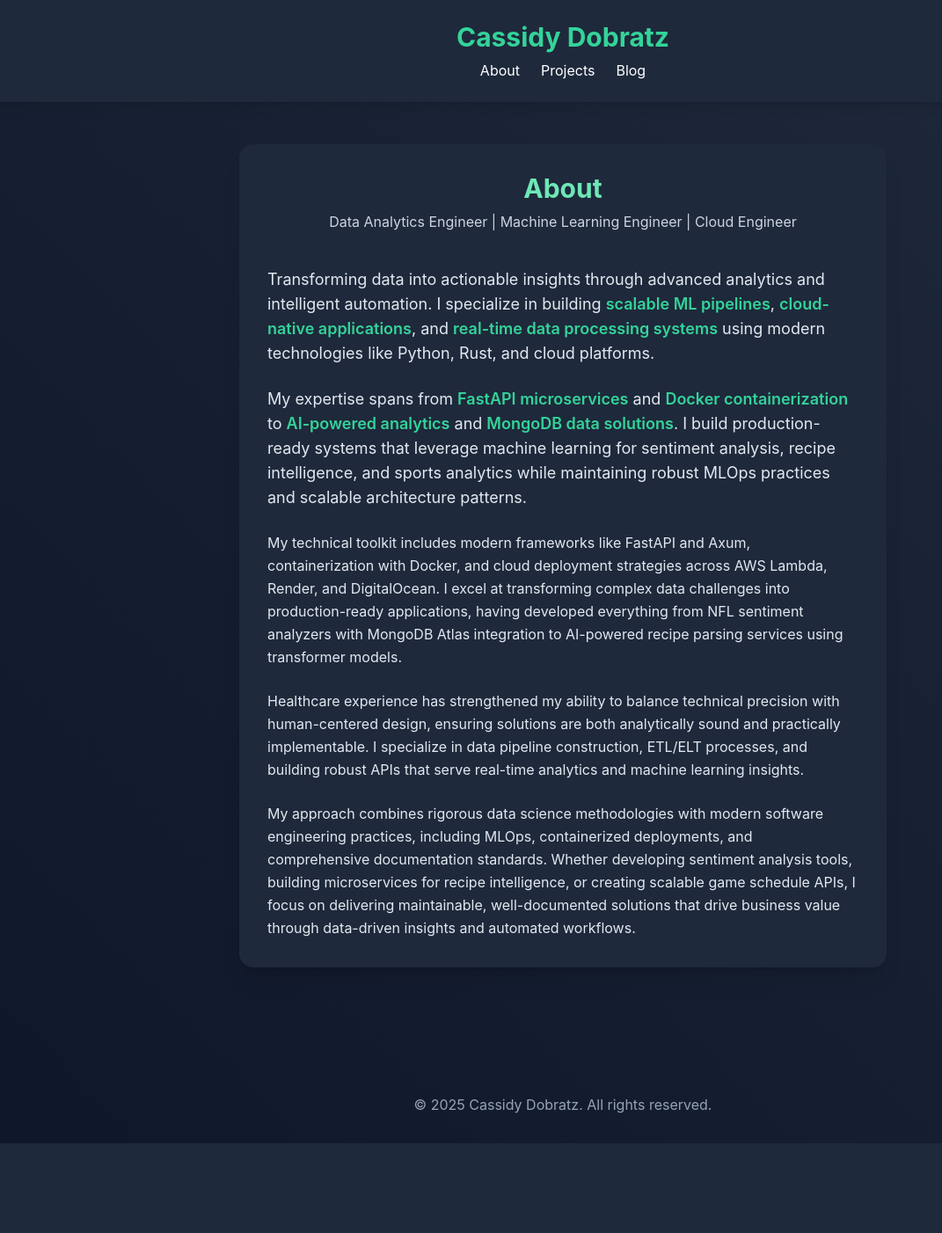
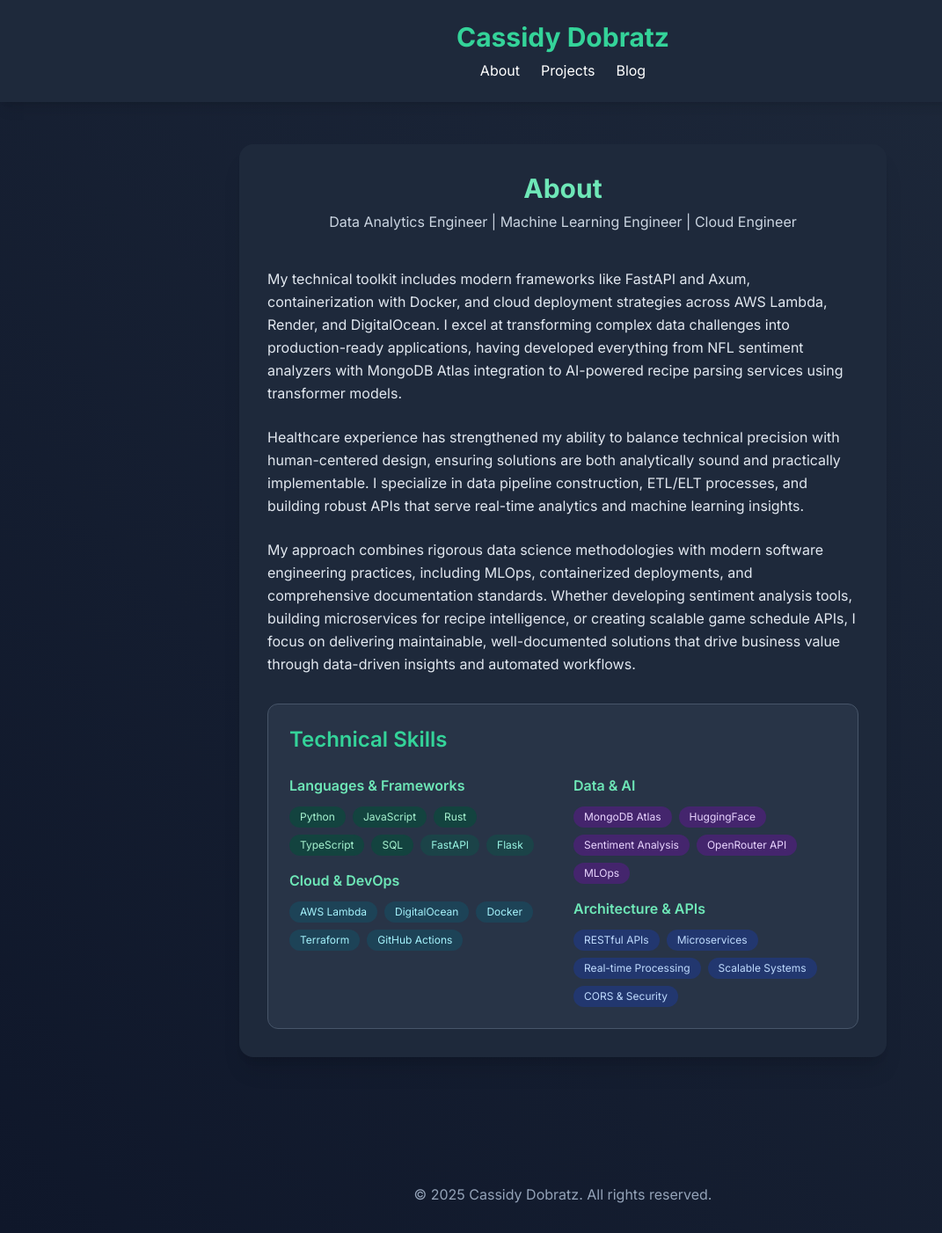
Before and after one commit to cdobratz/CassidyBlog, a Flask app: page /about in a window 1280 px wide. Shown: the whole page at 88% size, without its empty margins (0-1071 px from the left). Before the commit the page ends 1300 px from the top, so only its background shows below. Run offline with Flask 3, Linux system fonts and the light colour scheme; some libraries are stand-ins or nearby versions.

Commit message:
Fix about.html page: consistent fonts, remove duplicate content, add skills section
- Added Inter font family to match other pages for consistent typography
- Removed first two paragraphs that duplicate content from homepage
- Added comprehensive Technical Skills section from cassidy_portfolio.html
- Organized skills into 4 categories with color-coded tags:
  * Languages & Frameworks (emerald/teal)
  * Cloud & DevOps (cyan)
  * Data & AI (purple)
  * Architecture & APIs (blue)
- Improved visual hierarchy and spacing
- Maintained consistent emerald color scheme

```diff
--- a/templates/about.html
+++ b/templates/about.html
@@ -7,6 +7,10 @@
     <link rel="stylesheet" href="{{ url_for('static', filename='styles.css') }}">
     <script src="https://cdn.tailwindcss.com"></script>
     <link rel="icon" href="{{ url_for('static', filename='favicon.ico') }}">
+    <link href="https://fonts.googleapis.com/css2?family=Inter:wght@300;400;500;600;700&display=swap" rel="stylesheet">
+    <style>
+        body { font-family: 'Inter', sans-serif; }
+    </style>
 </head>
 <body class="bg-gradient-to-tr from-slate-900 to-slate-800 min-h-screen text-slate-100">
     <header class="bg-slate-800 shadow-lg">
@@ -26,12 +30,6 @@
                 <p class="text-slate-300 text-center mb-4">Data Analytics Engineer | Machine Learning Engineer | Cloud Engineer</p>
             </div>
             <div class="text-slate-200 max-w-none mt-6 space-y-6 leading-relaxed">
-                <p class="text-lg">
-                    Transforming data into actionable insights through advanced analytics and intelligent automation. I specialize in building <span class="text-emerald-400 font-semibold">scalable ML pipelines</span>, <span class="text-emerald-400 font-semibold">cloud-native applications</span>, and <span class="text-emerald-400 font-semibold">real-time data processing systems</span> using modern technologies like Python, Rust, and cloud platforms.
-                </p>
-                <p class="text-lg">
-                    My expertise spans from <span class="text-emerald-400 font-semibold">FastAPI microservices</span> and <span class="text-emerald-400 font-semibold">Docker containerization</span> to <span class="text-emerald-400 font-semibold">AI-powered analytics</span> and <span class="text-emerald-400 font-semibold">MongoDB data solutions</span>. I build production-ready systems that leverage machine learning for sentiment analysis, recipe intelligence, and sports analytics while maintaining robust MLOps practices and scalable architecture patterns.
-                </p>
                 <p>
                     My technical toolkit includes modern frameworks like FastAPI and Axum, containerization with Docker, and cloud deployment strategies across AWS Lambda, Render, and DigitalOcean.
                     I excel at transforming complex data challenges into production-ready applications, having developed everything from NFL sentiment analyzers with MongoDB Atlas integration to AI-powered recipe parsing services using transformer models.
@@ -45,6 +43,62 @@
                     Whether developing sentiment analysis tools, building microservices for recipe intelligence, or creating scalable game schedule APIs, I focus on delivering maintainable, well-documented solutions that drive business value through data-driven insights and automated workflows.
                 </p>
             </div>
+
+            <!-- Skills Section -->
+            <div class="mt-8 p-6 bg-slate-700/50 rounded-xl border border-slate-600">
+                <h2 class="text-2xl font-semibold mb-6 text-emerald-400">Technical Skills</h2>
+                <div class="grid md:grid-cols-2 gap-6">
+                    <div class="space-y-4">
+                        <div>
+                            <h3 class="text-emerald-300 font-semibold mb-3">Languages & Frameworks</h3>
+                            <div class="flex flex-wrap gap-2">
+                                <span class="bg-emerald-900/60 px-3 py-1 rounded-full text-xs text-emerald-200">Python</span>
+                                <span class="bg-emerald-900/60 px-3 py-1 rounded-full text-xs text-emerald-200">JavaScript</span>
+                                <span class="bg-emerald-900/60 px-3 py-1 rounded-full text-xs text-emerald-200">Rust</span>
+                                <span class="bg-emerald-900/60 px-3 py-1 rounded-full text-xs text-emerald-200">TypeScript</span>
+                                <span class="bg-emerald-900/60 px-3 py-1 rounded-full text-xs text-emerald-200">SQL</span>
+                                <span class="bg-teal-900/60 px-3 py-1 rounded-full text-xs text-teal-200">FastAPI</span>
+                                <span class="bg-teal-900/60 px-3 py-1 rounded-full text-xs text-teal-200">Flask</span>
+                            </div>
+                        </div>
+
+                        <div>
+                            <h3 class="text-emerald-300 font-semibold mb-3">Cloud & DevOps</h3>
+                            <div class="flex flex-wrap gap-2">
+                                <span class="bg-cyan-900/60 px-3 py-1 rounded-full text-xs text-cyan-200">AWS Lambda</span>
+                                <span class="bg-cyan-900/60 px-3 py-1 rounded-full text-xs text-cyan-200">DigitalOcean</span>
+                                <span class="bg-cyan-900/60 px-3 py-1 rounded-full text-xs text-cyan-200">Docker</span>
+                                <span class="bg-cyan-900/60 px-3 py-1 rounded-full text-xs text-cyan-200">Terraform</span>
+                                <span class="bg-cyan-900/60 px-3 py-1 rounded-full text-xs text-cyan-200">GitHub Actions</span>
+                            </div>
+                        </div>
+                    </div>
+
+                    <div class="space-y-4">
+                        <div>
+                            <h3 class="text-emerald-300 font-semibold mb-3">Data & AI</h3>
+                            <div class="flex flex-wrap gap-2">
+                                <span class="bg-purple-900/60 px-3 py-1 rounded-full text-xs text-purple-200">MongoDB Atlas</span>
+                                <span class="bg-purple-900/60 px-3 py-1 rounded-full text-xs text-purple-200">HuggingFace</span>
+                                <span class="bg-purple-900/60 px-3 py-1 rounded-full text-xs text-purple-200">Sentiment Analysis</span>
+                                <span class="bg-purple-900/60 px-3 py-1 rounded-full text-xs text-purple-200">OpenRouter API</span>
+                                <span class="bg-purple-900/60 px-3 py-1 rounded-full text-xs text-purple-200">MLOps</span>
+                            </div>
+                        </div>
+
+                        <div>
+                            <h3 class="text-emerald-300 font-semibold mb-3">Architecture & APIs</h3>
+                            <div class="flex flex-wrap gap-2">
+                                <span class="bg-blue-900/60 px-3 py-1 rounded-full text-xs text-blue-200">RESTful APIs</span>
+                                <span class="bg-blue-900/60 px-3 py-1 rounded-full text-xs text-blue-200">Microservices</span>
+                                <span class="bg-blue-900/60 px-3 py-1 rounded-full text-xs text-blue-200">Real-time Processing</span>
+                                <span class="bg-blue-900/60 px-3 py-1 rounded-full text-xs text-blue-200">Scalable Systems</span>
+                                <span class="bg-blue-900/60 px-3 py-1 rounded-full text-xs text-blue-200">CORS & Security</span>
+                            </div>
+                        </div>
+                    </div>
+                </div>
+            </div>
         </section>
     </main>
     <footer class="max-w-5xl mx-auto px-4 py-8 text-center text-slate-400">
```
